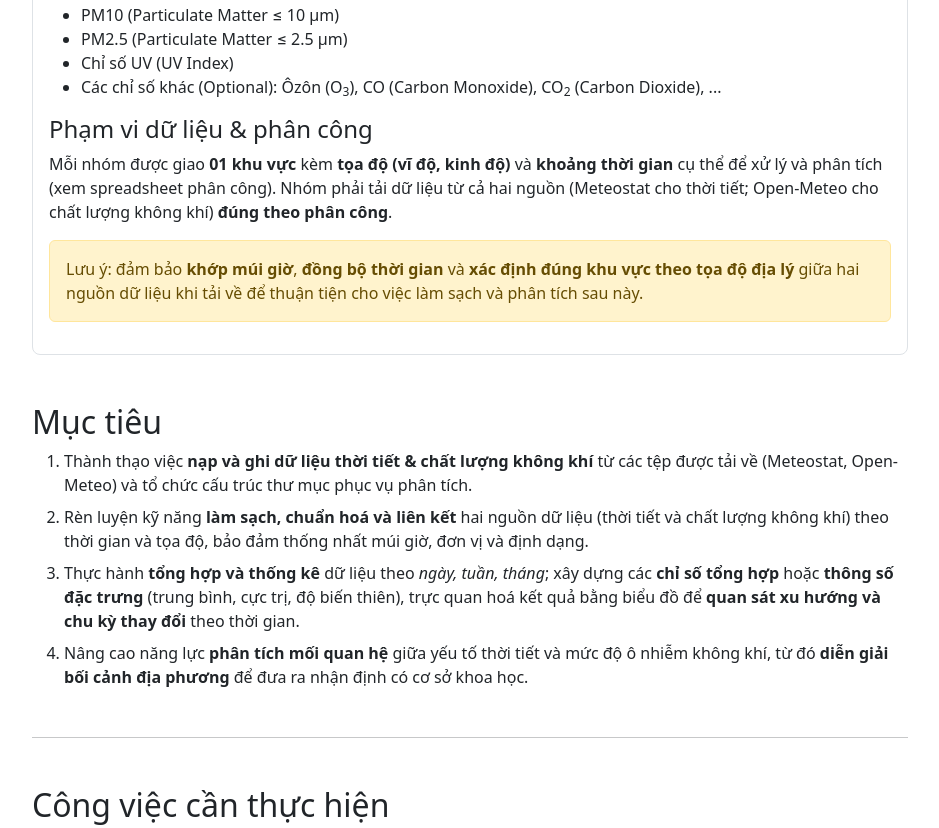
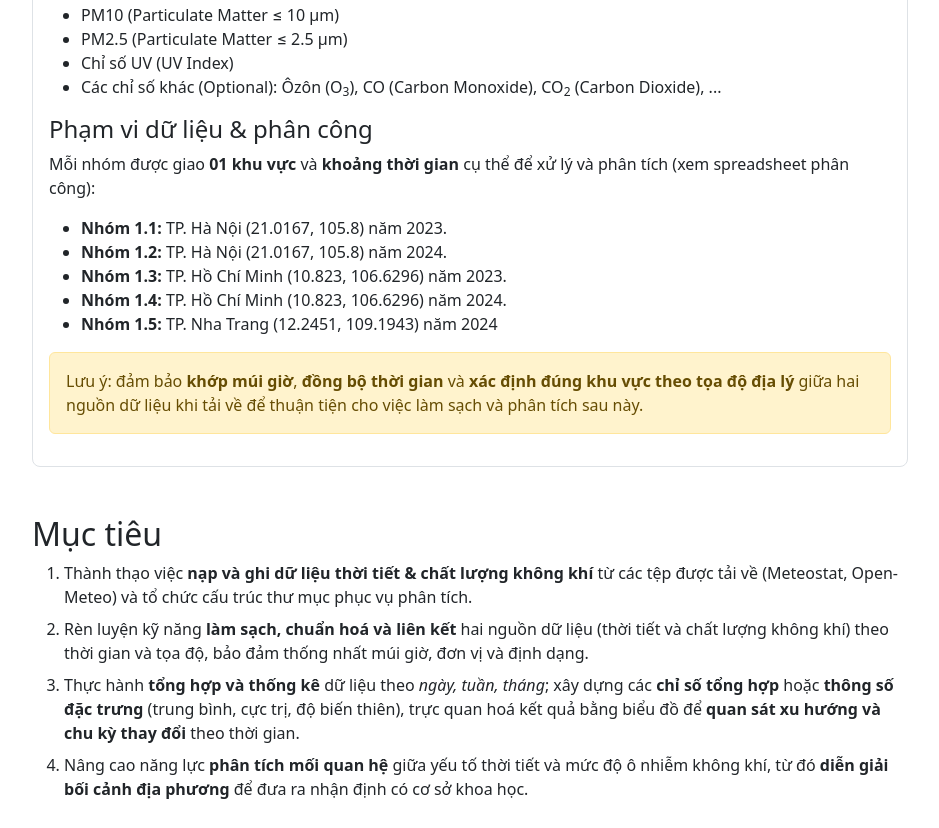
Before and after one commit to ltxldl/ltxldl.github.io, a website: page 2526-1/projects/project_3.html in a window 1280 px wide. Shown: the part 1382-2210 px from the top of the page, without its empty margins (170-1109 px from the left). Drawn offline with nearby package versions, Linux system fonts and the light colour scheme.

Commit message:
update project_3

```diff
--- a/2526-1/projects/project_3.html
+++ b/2526-1/projects/project_3.html
@@ -175,10 +175,25 @@
 
         <h4>Phạm vi dữ liệu &amp; phân công</h4>
         <p>
-          Mỗi nhóm được giao <strong>01 khu vực</strong> kèm <strong>tọa độ (vĩ độ, kinh độ)</strong> và
-          <strong>khoảng thời gian</strong> cụ thể để xử lý và phân tích (xem spreadsheet phân công).
-          Nhóm phải tải dữ liệu từ cả hai nguồn (Meteostat cho thời tiết; Open-Meteo cho chất lượng không khí)
-          <strong>đúng theo phân công</strong>.
+          Mỗi nhóm được giao <strong>01 khu vực</strong> và <strong>khoảng thời gian</strong> cụ thể để xử lý và phân
+          tích (xem spreadsheet phân công):
+        <ul>
+          <li>
+            <strong>Nhóm 1.1:</strong> TP. Hà Nội (21.0167, 105.8) năm 2023.
+          </li>
+          <li>
+            <strong>Nhóm 1.2:</strong> TP. Hà Nội (21.0167, 105.8) năm 2024.
+          </li>
+          <li>
+            <strong>Nhóm 1.3:</strong> TP. Hồ Chí Minh (10.823, 106.6296) năm 2023.
+          </li>
+          <li>
+            <strong>Nhóm 1.4:</strong> TP. Hồ Chí Minh (10.823, 106.6296) năm 2024.
+          </li>
+          <li>
+            <strong>Nhóm 1.5:</strong> TP. Nha Trang (12.2451, 109.1943) năm 2024
+          </li>
+        </ul>
         </p>
         <div class="alert alert-warning" role="alert">
           Lưu ý: đảm bảo <strong>khớp múi giờ</strong>, <strong>đồng bộ thời gian</strong> và <strong>xác định đúng khu
@@ -446,15 +461,16 @@
           <tbody>
             <tr>
               <td>Thu thập dữ liệu</td>
-              <td>Đúng <strong>năm được phân</strong>; kiểm kê đủ/thiếu 12 tháng; ghi <strong>nguồn &amp;
+              <td>Đúng <strong>thời gian, địa điểm được phân</strong>; ghi <strong>nguồn
+                  &amp;
                   phiên bản</strong> dữ liệu; tổ chức tệp/thư mục rõ ràng.</td>
               <td class="text-end">10</td>
             </tr>
             <tr>
               <td>Làm sạch &amp; chuẩn hoá</td>
-              <td>Quy tắc đảm bảo chất lượng dữ liệu (QA) hợp lý (thời lượng/quãng đường/tốc độ/giá trị
-                âm); <strong>gắn cờ &amp; báo
-                  cáo tác động</strong>; chuẩn hoá danh mục &amp; thời gian.</td>
+              <td>Quy tắc đảm bảo chất lượng dữ liệu (QA) hợp lý (lượng mưa, tốc độ gió, chỉ số không khí, ...);
+                <strong>gắn cờ &amp; báo cáo tác động</strong>; chuẩn hoá danh mục &amp; thời gian.
+              </td>
               <td class="text-end">20</td>
             </tr>
             <tr>
```
